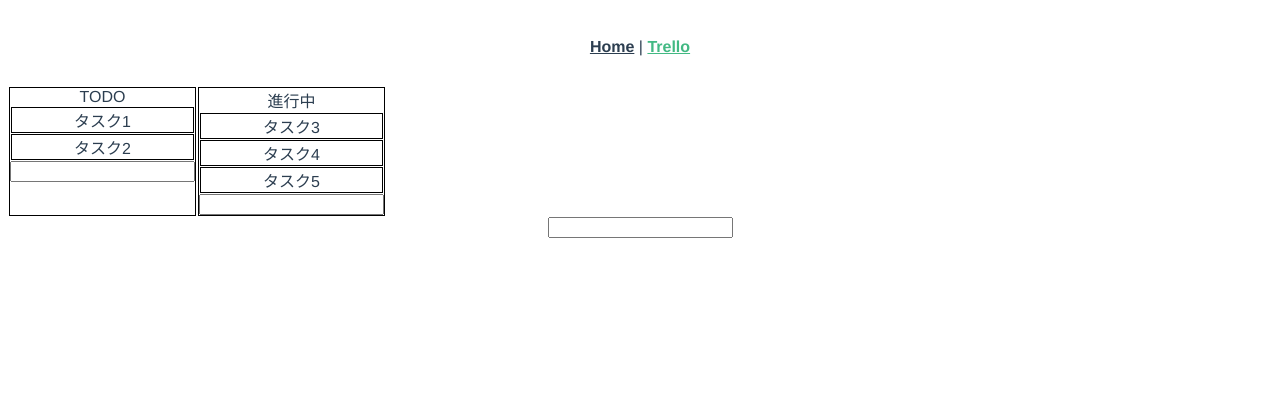
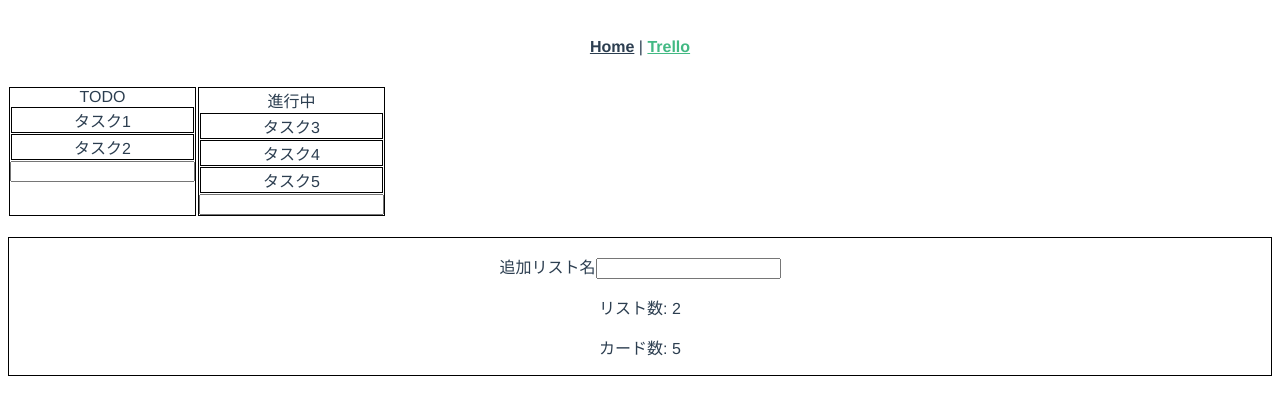
Before and after one commit to kuni0128/vue-ts-sample2, a Vue app: page /#/trello in a window 1280 px wide. Shown: the top 394 px of the page. Built offline with nearby package versions, Linux system fonts and the light colour scheme.

Commit message:
show card & list count

```diff
--- a/src/views/Trello.vue
+++ b/src/views/Trello.vue
@@ -3,7 +3,11 @@
     <div class="board">
       <List v-for="list in lists" :key="list.id" :list=list @add-card="addCard" />
     </div>
-    <input type="text" @change="addList" />
+    <div class="control-area">
+      <p>追加リスト名<input type="text" @change="addList" /></p>
+      <p>リスト数: {{ listCreatedCount }}</p>
+      <p>カード数: {{ cardCreatedCount }}</p>
+    </div>
   </div>
 </template>
 
@@ -24,7 +28,7 @@ export default class Trello extends Vue {
   private cardCreatedCount = this.lists.map((list) => list.cards.length).reduce((a, x) => a += x);
 
   private addList(event: Event & { currentTarget: HTMLInputElement }): void {
-    ++this.listCreatedCount;
+    this.listCreatedCount++;
     const newList = {
       id: this.listCreatedCount,
       name: event.currentTarget.value,
@@ -37,7 +41,7 @@ export default class Trello extends Vue {
   private addCard({ listId, text }: IAddCardEvent): void {
     const list = this.lists.find((l) => l.id === listId);
     if (list === undefined) { return; }
-    ++this.cardCreatedCount;
+    this.cardCreatedCount++;
     const newCard = { id: this.cardCreatedCount, text };
     list.cards.push(newCard);
   }
@@ -52,4 +56,9 @@ export default class Trello extends Vue {
     margin: 1px;
   }
 }
+
+.control-area {
+  margin-top: 20px;
+  border: 1px solid #000000;
+}
 </style>
```
